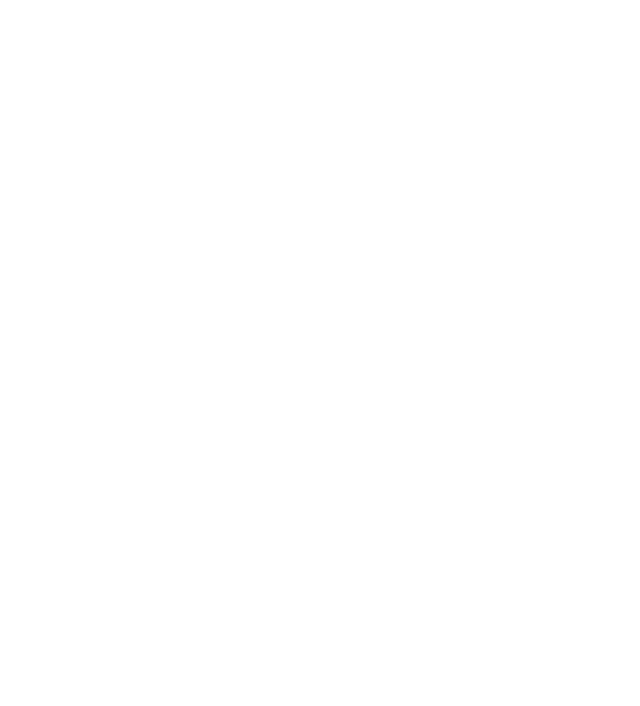
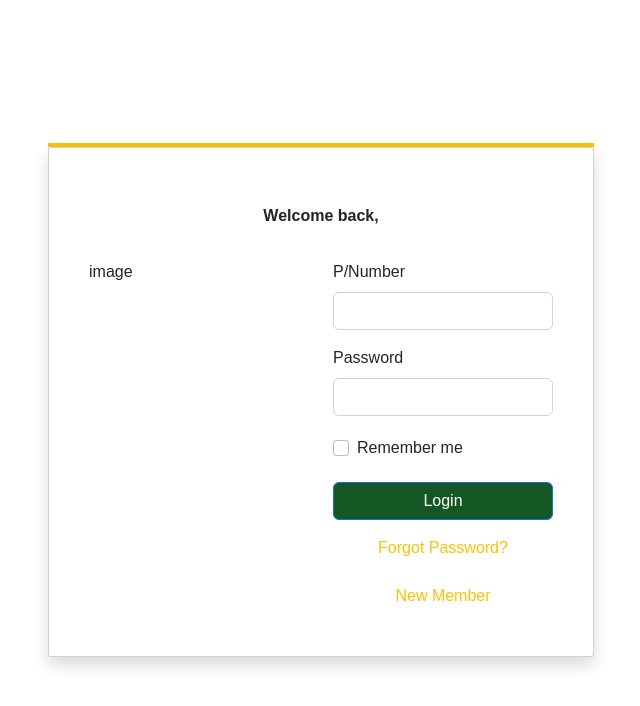
Before and after one commit to Elizabethmwania/lawyers-networking-platform-frontend, a React (Create React App) app: page /login in a window 1280 px wide. Before the commit this address had no page. Shown: the top 706 px of the page, without its empty margins (319-959 px from the left). Built offline with nearby package versions, Linux system fonts and the light colour scheme; a web font is replaced by a local one.

Commit message:
login, fixes

```diff
--- a/package.json
+++ b/package.json
@@ -24,6 +24,8 @@
     "react-router-dom": "^6.8.0",
     "react-scripts": "4.0.3",
     "react-scroll": "^1.8.4",
+    "react-select": "^5.7.0",
+    "react-selector": "0.0.5",
     "react-slick": "^0.28.1",
     "react-spinners": "^0.13.8",
     "react-toastify": "^8.0.0",
--- a/src/App.js
+++ b/src/App.js
@@ -16,6 +16,7 @@
 import ReportsScreen from "./screens/ReportsScreen.jsx";
 import ViewDetails from "./screens/ViewDetails.jsx";
 import RegistrationForm from "./components/Registartion/RegistrationForm.jsx";
+import LoginForm from "./components/Login/LoginForm.js";
 
 export default function App() {
   return (
@@ -37,6 +38,7 @@
           <Route path="/blog/:id" element={<AllBlogs />} />
           <Route path="/contact" element={<ContactScreen />} />
           <Route path="/register" element={<RegistrationForm />} />
+          <Route path="/login" element={<LoginForm />} />
           {/* Dashboard */}
           <Route path="/dashboard" exact element={<DashboardScreen />} />
           <Route path="/briefs" exact element={<BriefScreen />} />
--- a/src/components/Contact/KeepTouch.jsx
+++ b/src/components/Contact/KeepTouch.jsx
@@ -27,6 +27,7 @@
                 <input type="text" id="email" name="email" className="font13" />
                 <label className="font15">Subject:</label>
                 <input type="text" id="subject" name="subject" className="font13" />
+                <label className="font15">Message:</label>
                 <textarea rows="4" cols="50" type="text" id="message" name="message" className="font13" />
               </Form>
               <SumbitWrapper className="flex">
@@ -39,8 +40,7 @@
               </SumbitWrapper>
             </div>
             <div className="col-xs-12 col-sm-12 col-md-6 col-lg-6 flex">
-              <div
-                style={{ width: "100%", marginTop: "80px" }}
+              <div style={{ width: "100%" }}
                 className="flexNullCenter flexColumn"
               >
                 <EnvelopeIcon
@@ -48,39 +48,41 @@
                   height: "30px",
                   color: "#D49733"
                   }}
-                /> <span>email us</span>
+                /> <span>network@gmail.com</span>
                 <PhoneIcon
                   style={{
                     height: "30px",
                     color: "#D49733",
                     marginTop: "50px",
                   }}
-                /><span>call us</span>
+                /><span>+254 711 002 673</span>
                 <MapPinIcon
                   style={{
                     height: "30px",
                     color: "#D49733",
                     marginTop: "50px",
                   }}
-                /><span>Visit us</span>
+                />
+                <span>
+                  P.O Box 19 - 00100 <br/>
+                  Muthaiga Square, <br/>Nairobi. <br/>
+                </span>
+
               </div>
-              {/* </div>  */}
             </div>
           </div>
         </div>
         <iframe
-          width="100%"
-          height="100%"
-          title="map"
-          className="absolute inset-0"
-          frameBorder={0}
-          marginHeight={0}
-          marginWidth={0}
-          loading="lazy"
-          style={{ filter: "opacity(0.7)" }}
-          src="https://www.google.com/maps/embed?pb=!1m14!1m8!1m3!1d90256.46989614451!2d36.80476501014542!3d-1.2880827889894189!3m2!1i1024!2i768!4f13.1!3m3!1m2!1s0x182f10d89586303f%3A0x249cb113a045ce9c!2sKRA%20Offices!5e0!3m2!1sen!2ske!4v1668174135269!5m2!1sen!2ske"
-        />
+                  src="https://www.google.com/maps/embed?pb=!1m14!1m8!1m3!1d90256.46989614451!2d36.80476501014542!3d-1.2880827889894189!3m2!1i1024!2i768!4f13.1!3m3!1m2!1s0x182f10d89586303f%3A0x249cb113a045ce9c!2sKRA%20Offices!5e0!3m2!1sen!2ske!4v1668174135269!5m2!1sen!2ske"
+                  width="100%"
+                  height="400px"
+                  title="map"
+                  className="absolute inset-0"
+                  loading="lazy"
+                  style={{ filter: "opacity(0.7)", border:'0'}}
+                  />
       </div>
+
     </Wrapper>
   );
 }
@@ -95,16 +97,16 @@
   }
 `;
 const Form = styled.form`
-  padding: 70px 0 30px 0;
+  padding: 0px 0 10px 0;
   input,
   textarea {
     width: 100%;
     background-color: transparent;
-    border: 1px solid #d49733;
+    border: 1px solid #eed0a1;
     outline: none;
     box-shadow: none;
     height: 30px;
-    margin-bottom: 30px;
+    margin-bottom: 20px;
   }
   textarea {
     min-height: 100px;
@@ -116,8 +118,8 @@
 const ButtonInput = styled.input`
   border: 1px solid #d49733;
   background-color: #d49733;
-  width: 100%;
-  padding: 15px;
+  width: fit-content;
+  padding: 10px;
   outline: none;
   color: #fff;
   :hover {
@@ -131,10 +133,10 @@
 `;
 
 const SumbitWrapper = styled.div`
+  margin-top: 0px;
+  margin-bottom: 50px;
   @media (max-width: 991px) {
     width: 100%;
     margin-bottom: 50px;
   }
 `;
-
-const Icons = styled.div``;
--- a/src/components/Login/LoginForm.js
+++ b/src/components/Login/LoginForm.js
@@ -1,17 +1,104 @@
 import React from 'react'
+import { useForm } from 'react-hook-form';
+import { Col, Button, Row, Container, Card, Form } from 'react-bootstrap';
+import { Link } from 'react-router-dom';
+import { useNavigate } from 'react-router-dom';
 
-export default function LoginForm({ isLogin }) {
+export default function LoginForm() {
+  const navigate = useNavigate();
+  const {
+    register,
+    handleSubmit,
+    formState: { errors },
+  } = useForm();
+
+  const onSubmit = (data) => {
+    const userData = JSON.parse(localStorage.getItem(data.email));
+    // if (userData) {
+      // getItem can return actual value or null
+      if (data.password === '12345') {
+        alert(" You Are Successfully Logged In");
+        // console.log(userData.name + " You Are Successfully Logged In");
+        navigate("/")
+      } else {
+        alert("Email or Password is Incorrect");
+        navigate("/login")
+        // console.log("Email or Password is not matching with our record");
+      }
+    // } else {
+    //   alert("Email or Password is Incorrect")
+    //   console.log("User not Found");
+    // }
+  };
   return (
-    <div className={'${!isLogin ? "active" : "" } show'}>
-        <div className='login-form'>
-            <div>
-                <form>
-                    <label>username</label>
-                    <label>Password</label>
-                    <input type="submit"/>
-                </form>
-            </div>
-        </div>
-    </div>
+    <>
+    <Container>
+        <Row className="vh-100 d-flex justify-content-center align-items-center">
+          <Col md={8} lg={6} xs={12}>
+          <div className="border border-2 border-warning"></div>
+            <Card className="shadow px-4">
+              <Card.Body>
+                <div className="mb-3 mt-md-4">
+
+                  <p className="fw-bold mb-2 text-center">Welcome back,</p>
+                  <br/>
+                  <div className="mb-3">
+                    <Row>
+                      <div className='col-md-6' >
+                        image
+                      </div>
+                      <div className='col-md-6' >
+                        <Form onClick={handleSubmit(onSubmit)} >
+                        {/* {Object.keys(errors).length > 0 && <p style={{color:'red'}}>All fields are mandatory!</p>} */}
+                          <Row>
+                            <Form.Group className="mb-3" controlId="name">
+                              <Form.Label className="text-center">
+                                P/Number
+                              </Form.Label>
+                              <Form.Control type='text' {...register("pnumber",{ required:true })}/>
+                              {/* {errors.pnumber && <p style={{color:'red'}}>P/Number is required</p>}  */}
+                            </Form.Group>
+                            </Row>
+                            <Row>
+                            <Form.Group controlId="password">
+                              <Form.Label>
+                                Password
+                              </Form.Label>
+                              <Form.Control type='password' {...register("password",{ required:true })}/>
+                              {/* {errors.password && <p style={{color:'red'}}>Password is required</p>}  */}
+                            </Form.Group>
+                          </Row>
+                          <Row>
+                          <Form.Group controlId="checkbox" style={{paddingTop:'20px'}}>
+                            <Form.Check type="checkbox" label="Remember me" />
+                          </Form.Group>
+                          </Row>
+                          <Row>
+                            <div className="d-grid" style={{paddingTop:'20px'}}>
+                              <Button variant="primary" type={"submit"} style={{backgroundColor:'rgb(20, 87, 35)'}}>
+                                Login
+                              </Button>
+                            </div>
+                          </Row>
+                        </Form>
+                        <div className="mt-3">
+                           <p className="mb-0  text-center">
+                            <Link to="/login" className="text-warning">Forgot Password?</Link>
+                            <br/>
+                            <br/>
+                            <Link to="/register" className="text-warning">New Member</Link>
+                          </p>
+                        </div>
+                      </div>
+                    </Row>
+
+                  </div>
+                </div>
+              </Card.Body>
+            </Card>
+          </Col>
+        </Row>
+      </Container>
+    </>
   )
 }
--- a/src/components/Registartion/RegistrationForm.jsx
+++ b/src/components/Registartion/RegistrationForm.jsx
@@ -1,22 +1,50 @@
-import React from 'react'
-import { useForm } from 'react-hook-form';
+import React, { useState } from 'react'
+import { useForm, Controller } from 'react-hook-form';
+import Select from 'react-select';
 import { Col, Button, Row, Container, Card, Form } from 'react-bootstrap';
 import { Link } from 'react-router-dom';
+import { useNavigate } from 'react-router-dom';
 
+const selectCounty = [
+  { value: 'nairobi', label: "Nairobi" },
+  { value: 'mombasa', label: "Mombasa" },
+  { value: 'kisumu', label: "Kisumu" }
+];
 
-export default function RegistrationForms() {
-    const {register, handleSubmit, formState: { errors } } = useForm();
+const selectPracticeArea = [
+  { value: 'education', label: "Education" },
+  { value: 'marriage', label: "Marriage" },
+  { value: 'criminal', label: "Criminal" }
+];
+
+export default function RegistrationForm() {
+    const {register, handleSubmit, control, formState: { errors } } = useForm();
+    const [selectedCounty, setSelectedCounty] = useState(null);
+    const [selectedPractice, setSelectedPractice] = useState(null);
+    const [showPopup, setShowPopup] = useState(false);
+    const navigate = useNavigate();
+
+    const handleCountyChange = selectedCounty => {
+      setSelectedCounty(selectedCounty);
+    }
+
+    const handlePracticeChange = selectedPractice => {
+      setSelectedPractice(selectedPractice);
+    }
 
     const onSubmit = (data) => {
+        setShowPopup(true);
+        setTimeout(() => {
+          navigate("/login");
+        }, 3000);
         localStorage.setItem(data.email, JSON.stringify({
-            name: data.name, password: data.password
+            name: data.name, pnumber: data.pnumber, email: data.email, county: data.county, practiceArea: data.practiceArea, password: data.password
         }));
         console.log(JSON.parse(localStorage.getItem(data.email)));
       };
 
     return (
       <>
-      <div>
       <Container>
         <Row className="vh-100 d-flex justify-content-center align-items-center">
           <Col md={8} lg={6} xs={12}>
@@ -24,65 +52,86 @@
             <Card className="shadow px-4">
               <Card.Body>
                 <div className="mb-3 mt-md-4">
+
                   <h2 className="fw-bold mb-2 text-center text-uppercase ">Logo</h2>
                   <div className="mb-3">
-                    <Form>
+                    <Form onSubmit={handleSubmit(onSubmit)}>
+                    {Object.keys(errors).length > 0 && <p style={{color:'red'}}>All fields are mandatory!</p>}
                         <Row>
                             <Col>
                                 <Form.Group className="mb-3" controlId="Name">
                                     <Form.Label className="text-center">
-                                        Name
+                                        Full Name
                                     </Form.Label>
-                                    <Form.Control type="text"/>
+                                    <Form.Control type="text" {...register("name",{ required:true })} />
+                                    {/* {errors.name && <p style={{color:'red'}}>Name is required</p>} */}
                                 </Form.Group>
                             </Col>
                             <Col>
-                                <Form.Group className="mb-3" controlId="Name">
+                                <Form.Group className="mb-3" controlId="Pnumber">
                                     <Form.Label className="text-center">
                                         P/Number
                                     </Form.Label>
-                                    <Form.Control type="text"/>
+                                    <Form.Control type="text" {...register("pnumber", {required: true})} />
+                                    {/* {errors.pnumber && <p style={{color:'red'}}>P/Number is required</p>} */}
                                 </Form.Group>
                             </Col>
                         </Row>
-                      <Form.Group className="mb-3" controlId="formBasicEmail">
+                      <Form.Group className="mb-3" controlId="Email">
                         <Form.Label className="text-center">
                           Email address
                         </Form.Label>
-                        <Form.Control type="email"/>
+                        <Form.Control type="email" {...register("email", {required:true})} />
                       </Form.Group>
                       <Row>
                         <Col>
                             <Form.Group
                             className="mb-3"
-                            controlId="formBasicPassword"
+                            controlId="county"
                             >
                                 <Form.Label>Residence</Form.Label>
-                                <Form.Control as="select" value="counties" type="text" placeholder="Select County">
-                                    <option selected>--Select--</option>
-                                    <option value="">Mombasa</option>
-                                </Form.Control>
+                                <Controller
+                                name="county"
+                                control={control}
+                                defaultValue=""
+                                render={({field}) => (
+                                  <Select options={selectCounty} {...field}
+                                  onChange={handleCountyChange}
+                                  value={selectedCounty}
+                                  label="Text Field"
+                                  />
+                                )}
+                                />
                             </Form.Group>
                         </Col>
                         <Col>
                             <Form.Group
                             className="mb-3"
-                            controlId="formBasicPassword"
+                            controlId="practiceArea"
                             >
                                 <Form.Label>Practice Area</Form.Label>
-                                <Form.Control as="select" value="counties" type="text">
-                                    <option selected>--Select--</option>
-                                    <option value="">Divorce</option>
-                                </Form.Control>
+                                <Controller
+                                name='practiceArea'
+                                control={control}
+                                defaultValue=""
+                                render={({field}) => (
+                                  <Select
+                                  options={selectPracticeArea}
+                                  {...field}
+                                  onChange={handlePracticeChange}
+                                  value={selectedPractice}
+                                  />
+                                )}
+                                />
                             </Form.Group>
                         </Col>
                       </Row>
                       <Form.Group
                         className="mb-3"
-                        controlId="formBasicPassword"
+                        controlId="password"
                       >
                         <Form.Label>Password</Form.Label>
-                        <Form.Control type="password" />
+                        <Form.Control type="password" {...register("password", {required:true})} />
                       </Form.Group>
                       <Form.Group
                         className="mb-3"
@@ -90,10 +139,26 @@
                       >
                       </Form.Group>
                       <div className="d-grid">
-                        <Button variant="primary" type="submit" style={{backgroundColor:'rgb(20, 87, 35)'}}>
+                        <Button variant="primary" type={"submit"} style={{backgroundColor:'rgb(20, 87, 35)'}}>
                           Create Account
                         </Button>
                       </div>
+                      {showPopup && (
+                      <div style={{
+                        position: 'fixed',
+                        width:'100%',
+                        bottom: 20,
+                        right: 20,
+                        background: 'green',
+                        color: 'white',
+                        padding: '1em',
+                        borderRadius: '5px',
+                        opacity: 0,
+                        transition: 'opacity 0.5s ease-in-out'
+                      }}>
+                        Form Submitted Successfully!
+                      </div>
+                    )}
                     </Form>
                     <div className="mt-3">
                       <p className="mb-0  text-center">
@@ -109,19 +174,7 @@
           </Col>
         </Row>
       </Container>
-    </div>
 
-
-        {/* <h3>Register Here</h3>
-        <form className="registrationForm" onSubmit={handleSubmit(onSubmit)}>
-            <label>username</label>
-          <input type="text" {...register("name")} />
-          <input type="email" {...register("email", { required: true })} />
-          {errors.email && <span style={{ color: "red" }}>
-          *Email* is mandatory </span>}
-          <input type="password" {...register("password")} />
-          <input type={"submit"} style={{ backgroundColor: "#a1eafb" }} />
-        </form> */}
-      </>
+    </>
   )
 }
--- a/src/style/index.css
+++ b/src/style/index.css
@@ -45,9 +45,9 @@
     color: #7620FF;
   }
   input:-webkit-autofill {
-    -webkit-box-shadow:0 0 0 50px #fff inset; /* Change the color to your own background color */
+    -webkit-box-shadow:0 0 0 50px #505152 inset;
     box-shadow: transparent;
-    -webkit-text-fill-color: #fff;
+    -webkit-text-fill-color: #505152;
   }
   body {
     background: #fff;
@@ -150,7 +150,8 @@
     font-size: 0.75rem;
   }
   .font13 {
-    font-size: 0.813rem;
+    font-size: 1rem;
+    color: #505152;
   }
   .font14 {
     font-size: 0.875rem;
```
Also changed, not shown: 1 other file (tests, documents, lock files or other folders).
